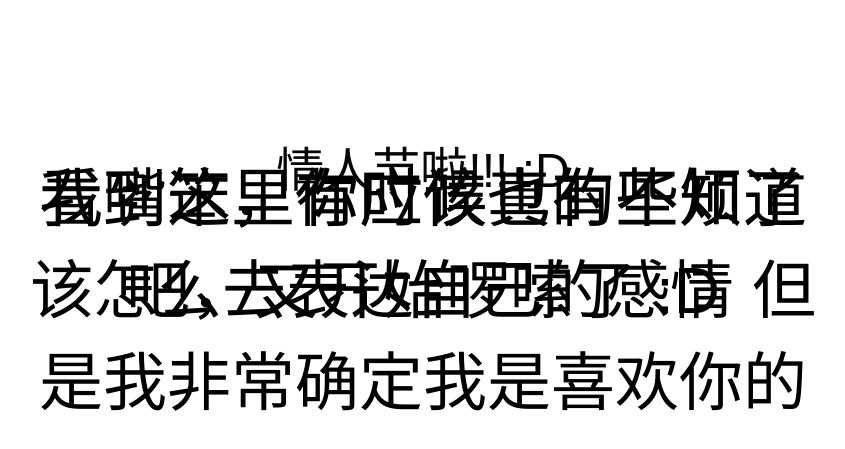
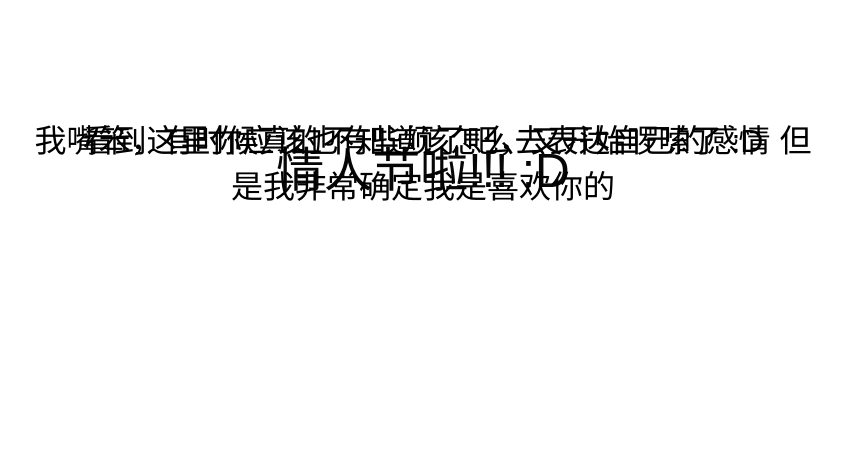
Before and after one commit to BugOfTime/valentines, a website: page index.html in a window 1280 px wide. Shown: the part 77-526 px from the top of the page, without its empty margins (217-1062 px from the left). Drawn offline with nearby package versions, Linux system fonts and the light colour scheme.

Commit message:
Update style.css

```diff
--- a/style/style.css
+++ b/style/style.css
@@ -112,11 +112,11 @@ body {
   font-size: 15rem;
 }
 
-.five .idea-7 {
+ .idea-7 {
   font-size: 4rem;
 }
 
-.five .idea-8 {
+ .idea-8 {
   font-size: 4rem;
 }
 
```
